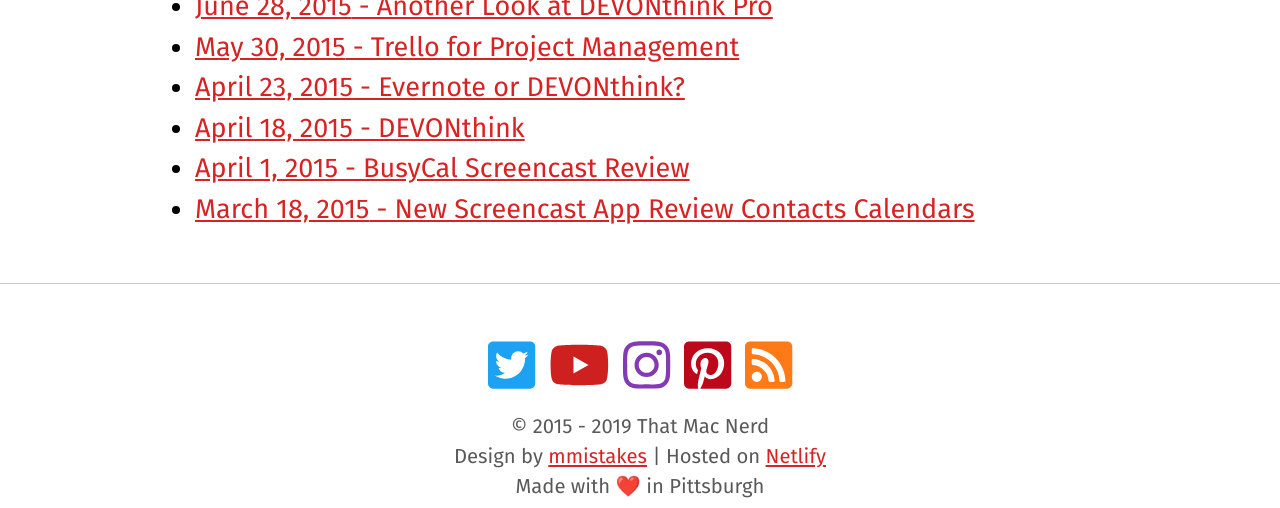
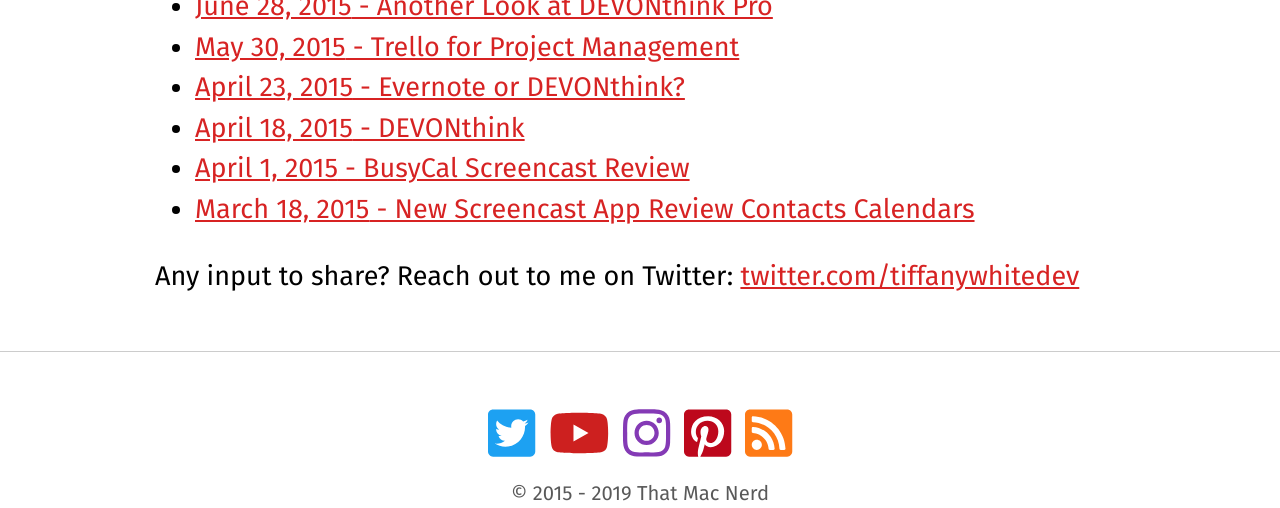
Before and after one commit to bryanbraun/tiffany.blog, a Jekyll site: the page built from archive.md, in a window 1280 px wide and 900 px high, scrolled down 4815 px, cut to the strip 0-508 px from the top of the window. Built offline with Jekyll 4.4.1, drawn with Linux system fonts in a browser that asks for light colours; nearby versions of some CDN libraries.

Commit message:
Add indie web ring properly

```diff
--- a/archive.md
+++ b/archive.md
@@ -19,3 +19,5 @@
   {% endfor %}
 
 </section>
+
+Any input to share? Reach out to me on Twitter: <a href="https://twitter.com/tiffanywhitedev" rel="me">twitter.com/tiffanywhitedev</a>
```
